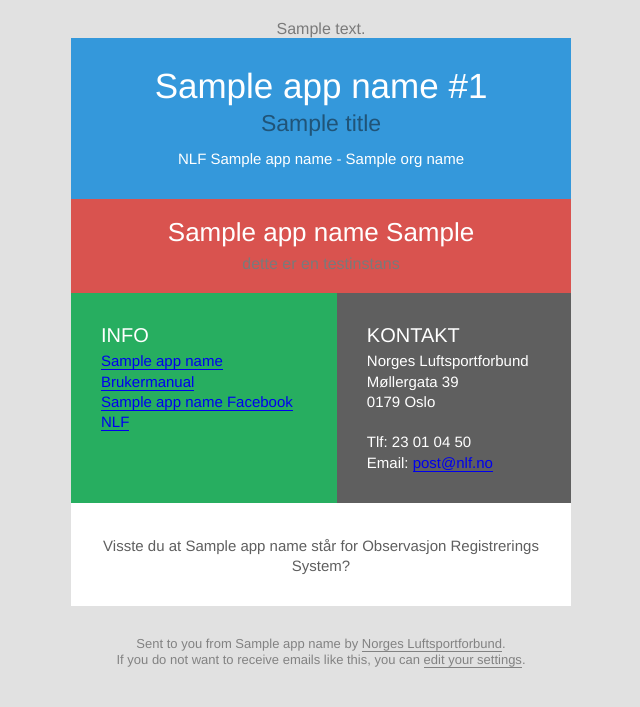
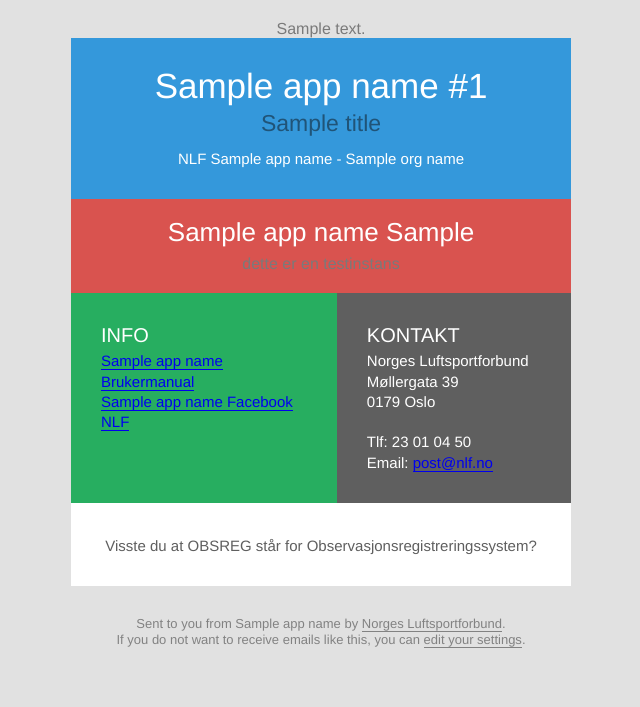
Before and after one commit to luftsport/nlf-backend, a Python web app: template ext/notifications/templates/ors_main.html in a window 1280 px wide. Shown: the top 707 px of the page, without its empty margins (319-959 px from the left). Run offline with Jinja, Linux system fonts and the light colour scheme; the template is opened without the code that fills it: most values are stand-ins (such as "Sample title", 1, 10 or a date in 2020).

Commit message:
Changes to template

```diff
--- a/ext/notifications/templates/ors_main.html
+++ b/ext/notifications/templates/ors_main.html
@@ -487,8 +487,7 @@
                                                                     <tr>
                                                                         <td valign="top" class="textContent">
                                                                             <div style="text-align:center;font-family:Helvetica,Arial,sans-serif;font-size:15px;margin-bottom:0;margin-top:3px;color:#5F5F5F;line-height:135%;">
-                                                                                Visste du at {{ app_name }} står for Observasjon
-                                                                                Registrerings System?
+                                                                                Visste du at OBSREG står for Observasjonsregistreringssystem?
                                                                             </div>
                                                                         </td>
                                                                     </tr>
```
